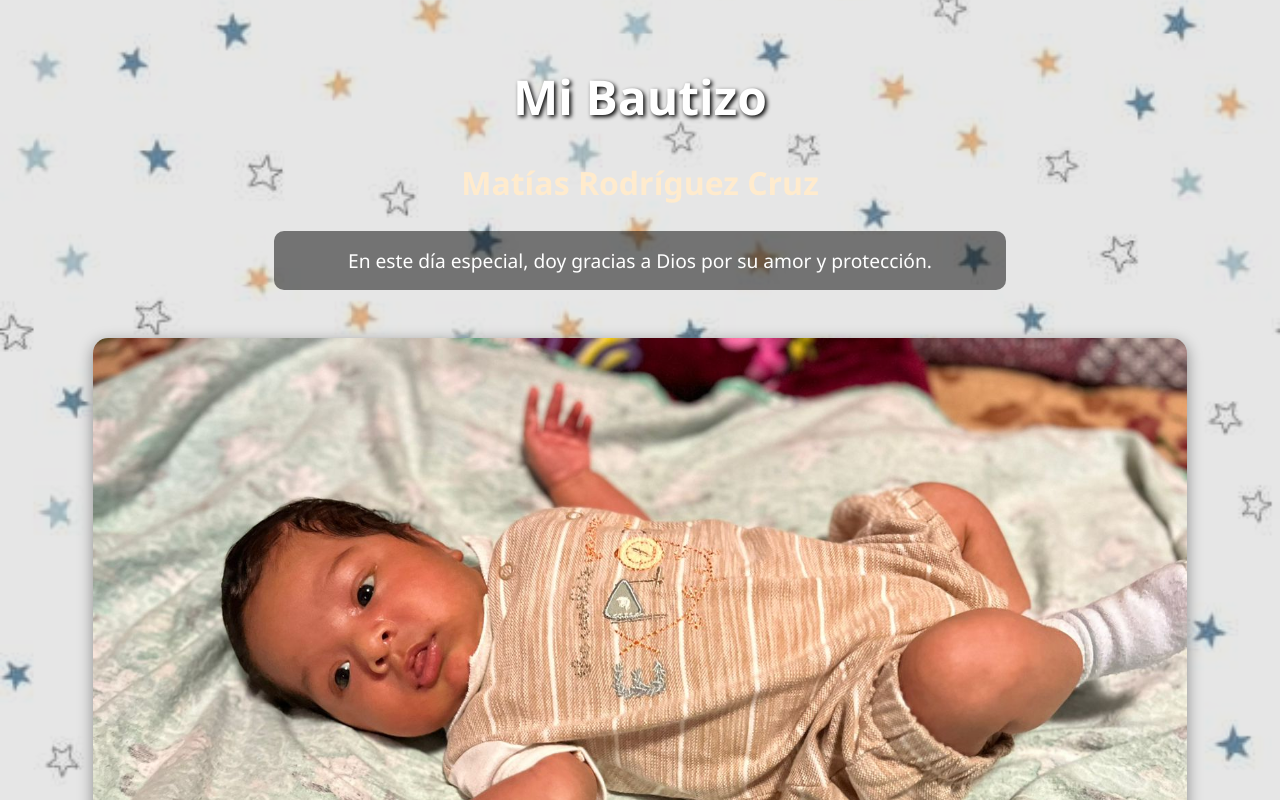
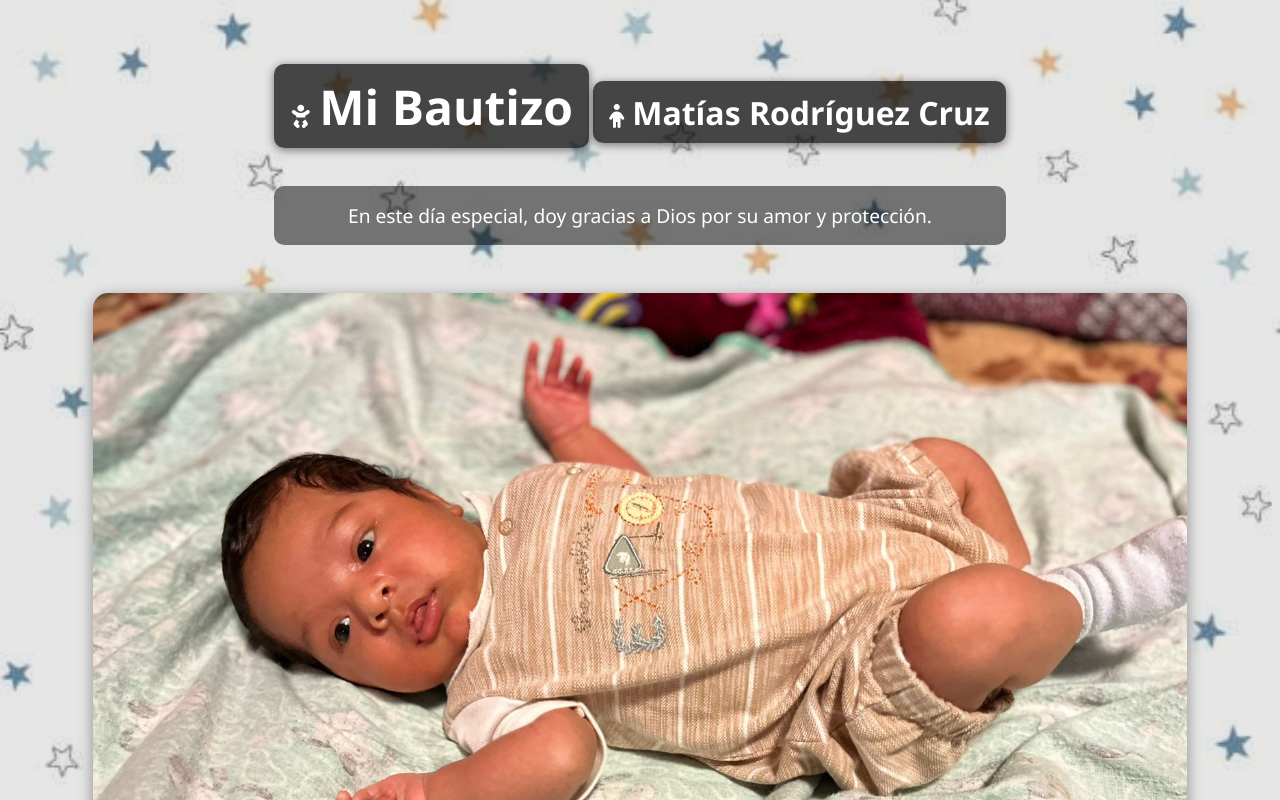
Before and after one commit to Lino2406/invitacion-bautizo, a plain HTML site: page index.html in a window 1280 px wide. Shown: the top 800 px of the page. Drawn offline with Linux system fonts and the light colour scheme.

Commit message:
Add files via upload

```diff
--- a/index.html
+++ b/index.html
@@ -19,17 +19,24 @@
       backdrop-filter: brightness(0.9);
     }
 
+    h1, h2 {
+      background-color: rgba(0, 0, 0, 0.7);
+      color: #ffffff;
+      padding: 0.6rem 1rem;
+      border-radius: 10px;
+      display: inline-block;
+      font-weight: bold;
+      box-shadow: 0 2px 10px rgba(0, 0, 0, 0.5);
+    }
+
     h1 {
       font-size: 3rem;
       margin-bottom: 0.5rem;
-      color: #ffffff;
-      text-shadow: 2px 2px 4px #000;
     }
 
     h2 {
       font-size: 2rem;
       margin-top: 2rem;
-      color: #ffebcd;
     }
 
     p {
@@ -55,7 +62,13 @@
     audio {
       display: none;
     }
+
+    .icon {
+      font-size: 1.5rem;
+      margin-right: 0.5rem;
+    }
   </style>
+  <link rel="stylesheet" href="https://cdnjs.cloudflare.com/ajax/libs/font-awesome/6.4.0/css/all.min.css">
 </head>
 <body>
 
@@ -64,8 +77,8 @@
     Tu navegador no soporta audio HTML5.
   </audio>
 
-  <h1>Mi Bautizo</h1>
-  <h2>Matías Rodríguez Cruz</h2>
+  <h1><i class="fa-solid fa-baby icon"></i>Mi Bautizo</h1>
+  <h2><i class="fa-solid fa-child icon"></i>Matías Rodríguez Cruz</h2>
 
   <p>En este día especial, doy gracias a Dios por su amor y protección.</p>
 
@@ -76,7 +89,7 @@
   <img src="02.jpg" alt="Imagen 2" />
 
   <div class="section">
-    <h2>Gracias a mis padres</h2>
+    <h2><i class="fa-solid fa-hands-holding-child icon"></i>Gracias a mis padres</h2>
     <p>Sus oraciones y amor me han guiado hasta este momento, gracias por ser mis padres.</p>
     <p><strong>Jose Manuel Rodríguez Barrera</strong></p>
     <p><strong>Abigail Cruz Garrido</strong></p>
@@ -85,7 +98,7 @@
   <img src="03.jpeg" alt="Imagen 3" />
 
   <div class="section">
-    <h2>Mis padrinos</h2>
+    <h2><i class="fa-solid fa-hands-praying icon"></i>Mis padrinos</h2>
     <p>En este día tan especial, quiero agradecerles por su compromiso y por estar siempre presentes. Su amor y guía son un tesoro para mí.</p>
     <p><strong>Lino García Hernández</strong></p>
     <p><strong>Crescencia Rodríguez Ventura</strong></p>
```
